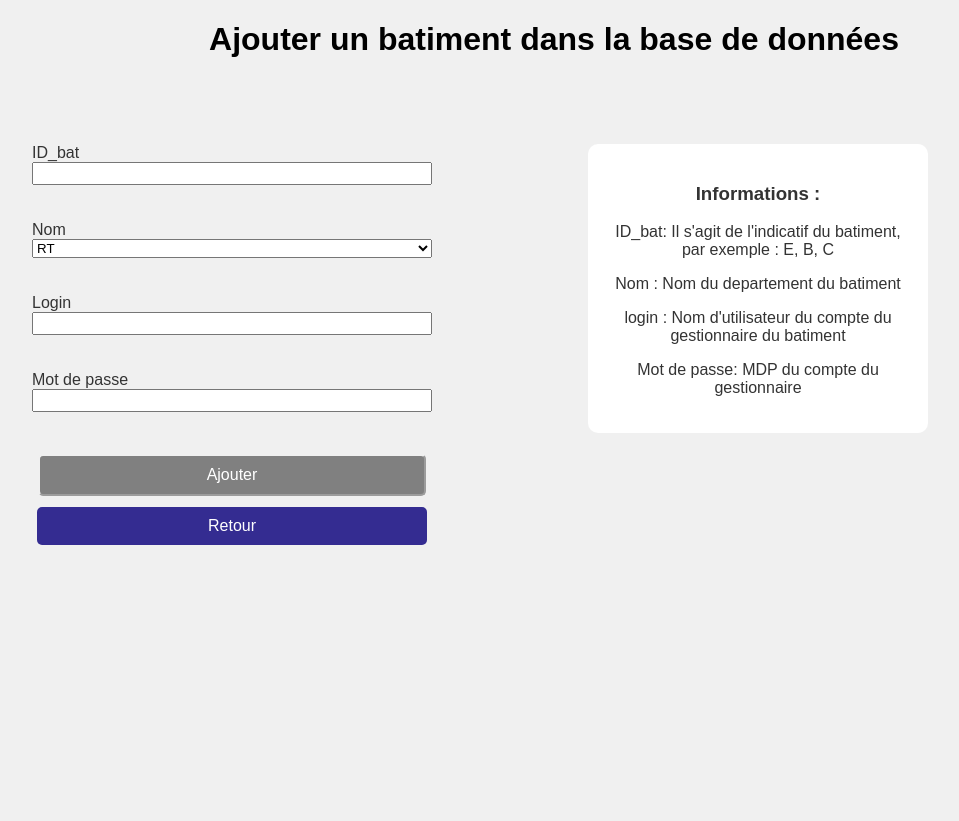
After one commit to ThomasC-IUT/SAE-23, a PHP site: page /add_bat.html in a window 1280 px wide. The commit adds this page. Shown: the whole page, without its empty margins (96-1055 px from the left). Run offline with PHP 8.4, Linux system fonts and the light colour scheme.

Commit message:
ajout page accueil admin, ajout CSS page admin

```diff
--- /dev/null
+++ b/add_bat.html
@@ -0,0 +1,54 @@
+<!DOCTYPE html>
+<html lang="fr">
+<head>
+    <meta charset="UTF-8">
+    <meta name="viewport" content="width=device-width, initial-scale=1.0">
+	<link rel="stylesheet" type="text/css" href="styles/style_admin.css">
+    <title>Ajouter un batiment</title>
+</head>
+<body>
+    <h1>Ajouter un batiment dans la base de données</h1>
+    <form action="/php/add_bat.php" method="post">
+        <label for="id">ID_bat </label>
+        <input type="text" id="id" name="id" required><br><br>
+
+		<label for="nom">Nom </label>
+        <select id="nom" name="nom" required>
+            <option value="RT">RT</option>
+            <option value="INF">INF</option>
+            <option value="RE">RE</option>
+            <option value="GIM">GIM</option>
+        </select><br><br>
+
+        <label for="login">Login </label>
+        <input type="text" id="login" name="login" required><br><br>
+
+        <label for="mdp">Mot de passe </label>
+        <input type="text" id="mdp" name="mdp" required><br><br>
+
+
+		<input class="in" type="submit" value="Ajouter">
+
+
+		<a href="accueil_admin.html">Retour</a>
+
+
+    </form>
+
+	<div class="container">
+	<h3> Informations : </h3>
+	<p> ID_bat: Il s'agit de l'indicatif du batiment, par exemple : E, B, C</p>
+
+
+	<p>Nom : Nom du departement du batiment </p>
+	<p>login : Nom d'utilisateur du compte du gestionnaire du batiment </p>
+
+	<p>Mot de passe: MDP du compte du gestionnaire</p>
+
+
+	</div>
+
+
+
+</body>
+</html>
--- a/html/index.html
+++ b/index.html
@@ -1,14 +1,14 @@
 <!DOCTYPE html>
 <html>
     <head>
-        <link rel="stylesheet" href="../styles/style.css">
+        <link rel="stylesheet" href="/styles/style.css">
     </head>
 
     <body>
 
         <ul>
-        <li><a class="active" href="#index">Accueil</a></li>
-        <li><a href="login.html">Admin</a></li>
+        <li><a class="active" href="/">Accueil</a></li>
+        <li><a href="/login.html">Admin</a></li>
         <li><a href="#gestion">Gestion</a></li>
         <li><a href="#consultation">Consultation</a></li>
         <li style="float:right"><a href="#about">Gestion de projet</a></li>
--- a/html/login.html
+++ b/login.html
@@ -7,7 +7,7 @@
 </head>
 <body>
     <h1>Connexion</h1>
-    <form action="../php/login.php" method="post">
+    <form action="/php/login.php" method="post">
         <label for="username">Nom d'utilisateur :</label>
         <input type="text" id="username" name="username" required><br><br>
         <label for="password">Mot de passe :</label>
@@ -15,5 +15,4 @@
         <input type="submit" value="Se connecter">
     </form>
 </body>
-
 </html>
--- a/php/login.php
+++ b/php/login.php
@@ -32,7 +32,7 @@ if ($result->num_rows > 0) {
         echo "$row[motdepasse]";
         $_SESSION['loggedin'] = true;
         $_SESSION['username'] = $user;
-        header("Location: ../html/admin.html");
+        header("Location: /accueil_admin.html");
         exit();
     } else {
         echo "Mot de passe incorrect.";
--- /dev/null
+++ b/styles/style_admin.css
@@ -0,0 +1,109 @@
+/* Styles de base pour la page */
+body {
+    font-family: Arial, sans-serif;
+    background-color: #f0f0f0;
+    margin: 0;
+    padding: 0;
+
+    justify-content: center;
+    align-items: center;
+    height: 100vh;
+    color: #333;
+}
+
+h1 {
+    text-align: center;
+    color: black;
+    margin-left: 20px;
+}
+
+h2 {
+    color: black;
+    margin-bottom: 10px;
+	margin-left:20px;
+}
+
+a {
+    display: block;
+    padding: 10px 15px;
+    margin:5px;
+    background-color: #342c91;
+    color: white;
+    text-decoration: none;
+    border-radius: 5px;
+    text-align: center;
+    transition: background-color 0.3s;
+}
+
+a:hover {
+    background-color: #45a049;
+}
+
+.container {
+    background-color: white;
+    padding: 20px;
+    border-radius: 10px;
+   float:right;
+    width: 300px;
+    text-align: center;
+	margin-right:20%;
+	margin-top:5%;
+}
+
+
+label {
+}
+
+
+input {
+	padding:2px;
+}
+
+.in {
+	padding:10px 15px;
+	border-radius:5px;
+	margin:6px;
+	border-color:#f0f0f0;
+	background-color:grey;
+	color:white;
+	font-size:16px;
+
+}
+
+.in:hover {
+    background-color: #45a049;
+}
+
+
+
+form {
+		margin-top:5%;
+		margin-left:10%;
+
+            display: flex;
+			float:left;
+            flex-direction: column;
+            width: 400px;
+        }
+
+button {
+	margin: 50px;
+	display: block;
+    padding: 10px 15px;
+
+
+    background-color: #342c91;
+    color: white;
+    text-decoration: none;
+    border-radius: 5px;
+    text-align: center;
+    transition: background-color 0.3s;
+	border-color:none;
+}
+
+
+
+
+button:hover {
+    background-color: #45a049;
+}
```
Also changed, not shown: accueil_admin.html (added, +29 -0 lines), html/admin.html (deleted, +0 -27 lines), php/crawler.php (added, +18 -0 lines), php/crawlerv2.php (added, +8 -0 lines), php/logout.php (added, +7 -0 lines).
